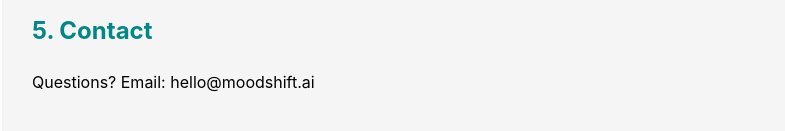
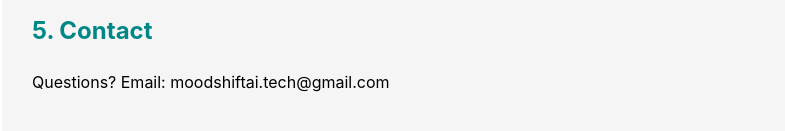
Before and after one commit to punitDT/privacy-policy, a plain HTML site: page index.html in a window 1280 px wide. Shown: the part 837-968 px from the top of the page, without its empty margins (238-1023 px from the left). Drawn offline with Linux system fonts and the light colour scheme.

Commit message:
Update index.html

```diff
--- a/index.html
+++ b/index.html
@@ -44,7 +44,7 @@
   <p>The app is rated 9+ and does not knowingly collect data from children under 13.</p>
 
   <h2>5. Contact</h2>
-  <p>Questions? Email: hello@moodshift.ai</p>
+  <p>Questions? Email: moodshiftai.tech@gmail.com</p>
 </div>
 </body>
 </html>
```
